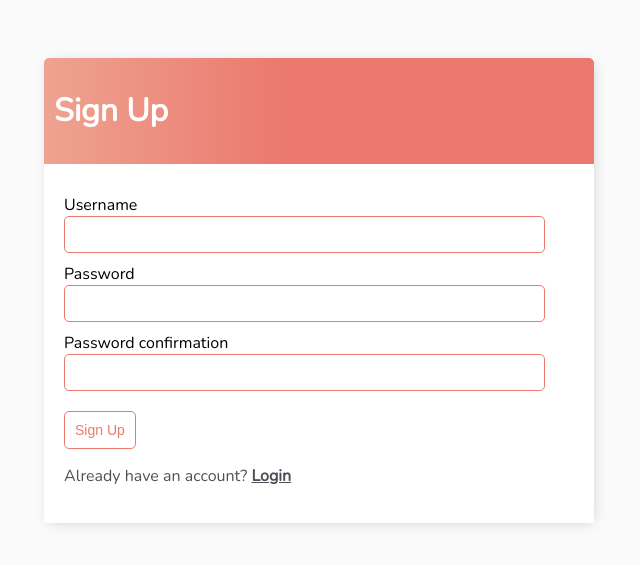
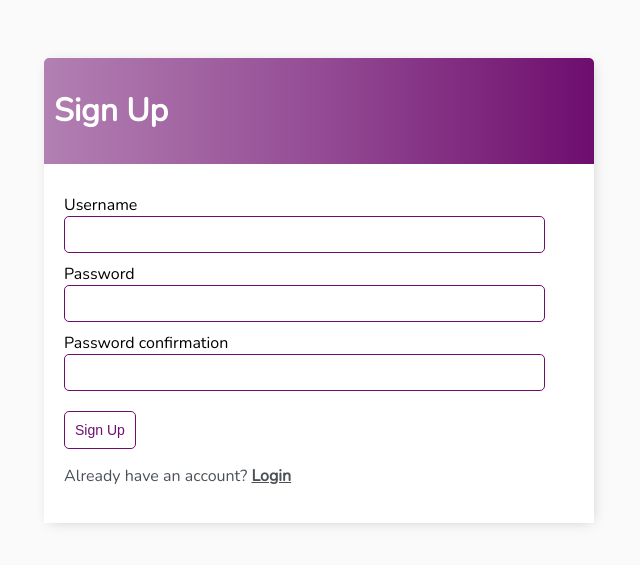
Before and after one commit to TaherehSharifian/Django-ToDo-App-ClassBaseViews, a Django app: page /signup/ in a window 1280 px wide. Shown: the top 565 px of the page, without its empty margins (321-961 px from the left). Run offline with Django 4.2, Linux system fonts and the light colour scheme.

Commit message:
Update READNME

```diff
--- a/static/main.css
+++ b/static/main.css
@@ -42,7 +42,7 @@ input {
     color: #fff;
     padding: 10px;
     border-radius: 5px 5px 0 0;
-    background: linear-gradient(90deg, #EEA390 0%, #EB796F 43%, #EB796F 100%);
+    background: linear-gradient(90deg, #b280b2, #944c94, #6e0d6e);
 }
 
 .header-bar a {
@@ -87,7 +87,7 @@ input {
 .delete-link {
     text-decoration: none;
     font-weight: 900;
-    color: #cf4949;
+    color: #6e0d6e;
     font-size: 22px;
     line-height: 0;
     padding: 20px;
@@ -126,7 +126,7 @@ input {
 
 
 #add-link {
-    color: #EB796F;
+    color: #6e0d6e;
     text-decoration: none;
     font-size: 42px;
     text-shadow: 1px 1px #81413b;
@@ -148,7 +148,7 @@ input {
 input[type=text],
 input[type=password],
 textarea {
-    border: 1px solid #EB796F;
+    border: 1px solid #6e0d6e;
     border-radius: 5px;
     padding: 10px;
     width: 90%;
@@ -165,9 +165,9 @@ label {
 }
 
 .button {
-    border: 1px solid #EB796F;
+    border: 1px solid #6e0d6e;
     background-color: #FFF;
-    color: #EB796F;
+    color: #6e0d6e;
     padding: 10px;
     font-size: 14px;
     border-radius: 5px;
```
Also changed, not shown: ToDo_App.png (deleted), ToDo_App_screenshot.png (added), base/migrations/0001_initial.py, db.sqlite3.
